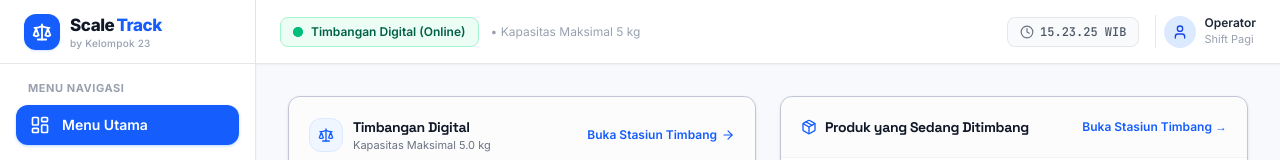
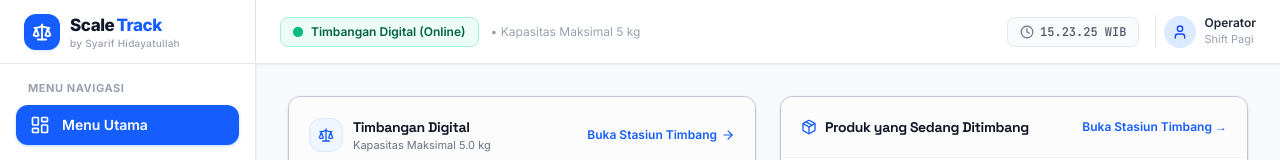
Before and after one commit to syarifpromt/ScaleTrack, a Next.js app: page / in a window 1280 px wide. Shown: the top 160 px of the page. Built offline with nearby package versions, Linux system fonts and the light colour scheme.

Commit message:
update: credit subtitle in Logo to Syarif Hidayatullah

```diff
--- a/src/components/layout/Logo.tsx
+++ b/src/components/layout/Logo.tsx
@@ -29,7 +29,7 @@ export function Logo({ showStatus = false, compact = false }: LogoProps) {
             <span className="text-blue-600 ml-0.5">Track</span>
           </div>
           <span className="text-[10px] font-medium tracking-wide text-gray-400 leading-none mt-0.5">
-            by Kelompok 23
+            by Syarif Hidayatullah
           </span>
         </div>
       )}
```
